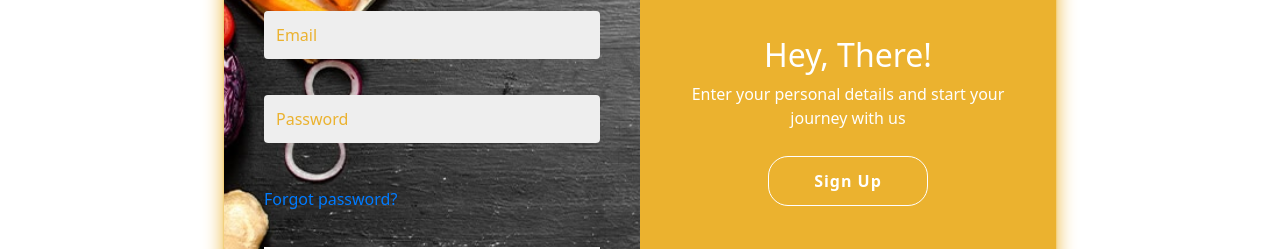
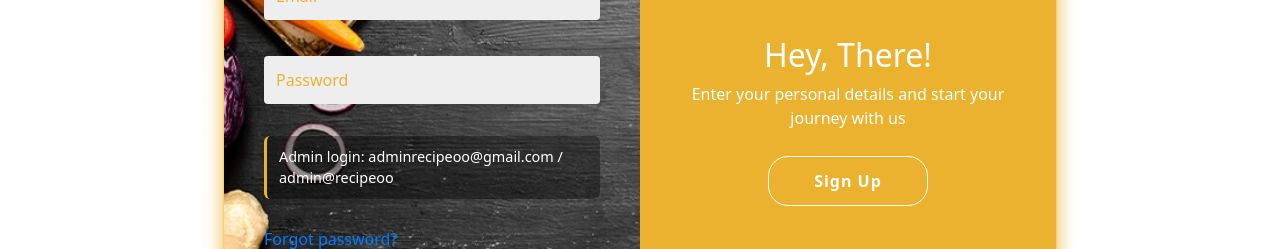
Before and after one commit to vinishajeyaramu/recipeoo, a React (Create React App) app in the folder Recipeoo_client/: page /account in a window 1280 px wide. Shown: the part 367-616 px from the top of the page. Built offline with nearby package versions, Linux system fonts and the light colour scheme; no server answers.

Commit message:
added hint for admin

```diff
--- a/Recipeoo_client/src/Components/Account/Account.css
+++ b/Recipeoo_client/src/Components/Account/Account.css
@@ -176,6 +176,19 @@ button:hover, .ghost:hover {
   margin-top: -4px;
   text-align: left;
 }
+
+.admin-login-hint {
+  color: #fff;
+  font-size: 0.9rem;
+  line-height: 1.5;
+  text-align: left;
+  background: rgba(0, 0, 0, 0.35);
+  border-left: 3px solid #ebb22f;
+  padding: 10px 12px;
+  border-radius: 6px;
+  margin-top: -4px;
+}
+
 .account-wrapper {
     width: 90%;
     margin: 0 auto;
--- a/Recipeoo_client/src/Components/Account/Account.jsx
+++ b/Recipeoo_client/src/Components/Account/Account.jsx
@@ -493,6 +493,9 @@ const handleResetPassword = (e) => {
               onChange={e => setLoginPassword(e.target.value)}
             />
           </div>
+          <div className="admin-login-hint">
+            Admin login: adminrecipeoo@gmail.com / admin@recipeoo
+          </div>
           {loginError && <div className="error">{loginError}</div>}
           <p className="forgot-link" onClick={() => setShowForgotPopup(true)} style={{cursor:'pointer', color:'#007bff', marginTop:'8px'}}>Forgot password?</p>
           <button type="submit">Sign In</button>
@@ -503,8 +506,7 @@ const handleResetPassword = (e) => {
         <div className="overlay">
           <div className="overlay-panel overlay-left">
             <h2>Welcome Back!</h2>
-            <p>To keep connected with us please login with your personal info
-            <small>For Admin Login: adminrecipeoo@gmail.com,admin@recipeoo</small></p>
+            <p>To keep connected with us please login with your personal info</p>
             <button className="ghost" onClick={() => setIsSignup(false)} type="button">
               Sign In
             </button>
```
